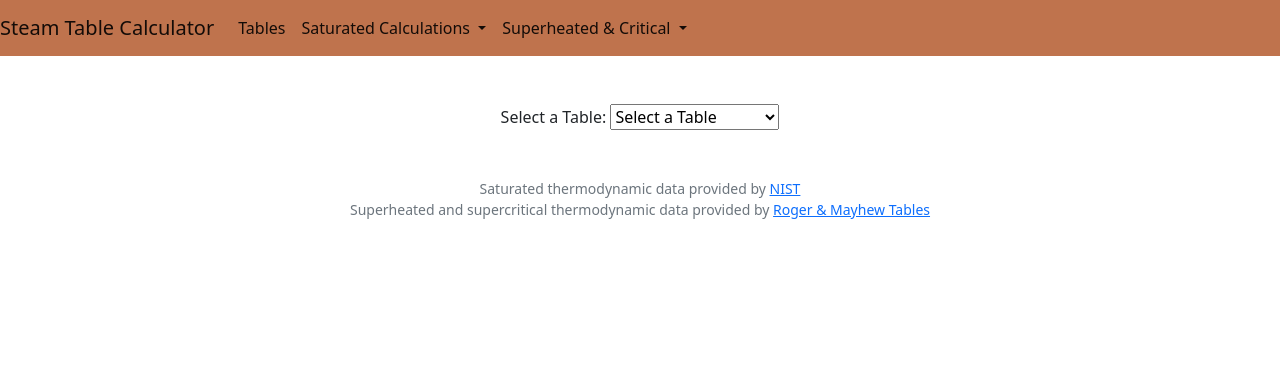
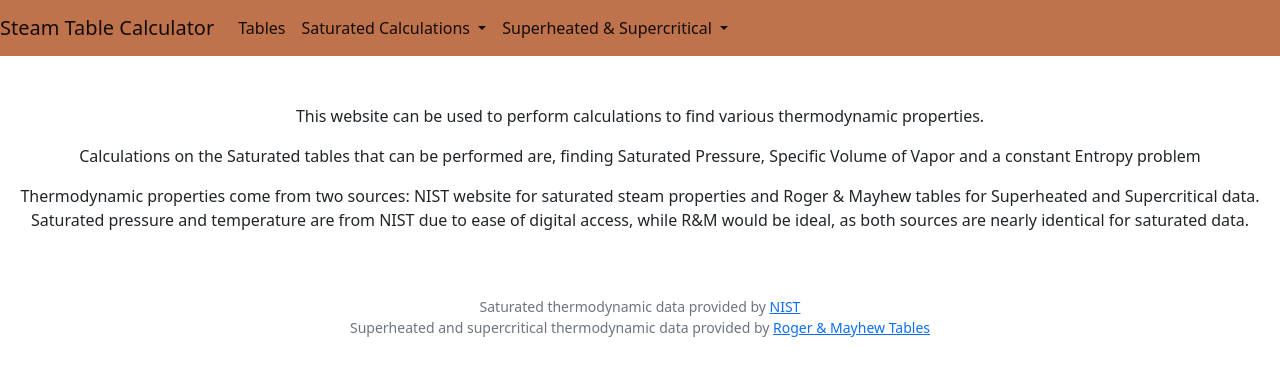
Before and after one commit to HsN22/CS50x-Final-Project, a Flask app: page / in a window 1280 px wide. Shown: the top 376 px of the page. Run offline with Flask 3, Linux system fonts and the light colour scheme; some libraries are stand-ins or nearby versions.

Commit message:
added tables, home page

```diff
--- a/app.py
+++ b/app.py
@@ -39,6 +39,11 @@ for i in tempdict:
 
 
 @app.route('/')
+def home():
+    return render_template("home.html")
+
+
+@app.route('/properties')
 def properties():
     # Data from NIST website
     pressure_l_data = db.execute("SELECT * FROM PressureL")
@@ -47,12 +52,16 @@ def properties():
     temperature_v_data = db.execute("SELECT * FROM TemperatureV")
 
     # Data from R&M tables
+    super_data = db.execute("SELECT * FROM super_heated_steam")
+    critical_data = db.execute("SELECT * FROM critical_heated_steam")
 
     return render_template('properties.html',
                            pressure_l_data=pressure_l_data,
                            pressure_v_data=pressure_v_data,
                            temperature_l_data=temperature_l_data,
-                           temperature_v_data=temperature_v_data)
+                           temperature_v_data=temperature_v_data,
+                           super_data=super_data,
+                           critical_data=critical_data)
 
 @app.route("/pressure", methods=["GET", "POST"])
 def pressure():
--- /dev/null
+++ b/templates/home.html
@@ -0,0 +1,17 @@
+{% extends "layout.html" %}
+
+{% block title %}
+    Home
+{% endblock %}
+
+{% block main %}
+    <p> This website can be used to perform calculations to find various thermodynamic properties. </p>
+
+    <p> Calculations on the Saturated tables that can be performed are, finding Saturated Pressure, Specific Volume of Vapor and a constant Entropy problem</p>
+
+    <p> Thermodynamic properties come from two sources: NIST website for saturated steam properties and Roger & Mayhew tables for Superheated and Supercritical data.
+        Saturated pressure and temperature are from NIST due to ease of digital access,
+        while R&M would be ideal, as both sources are nearly identical for saturated data. </p>
+
+
+{% endblock %}
--- a/templates/layout.html
+++ b/templates/layout.html
@@ -19,14 +19,14 @@
     <body>
 
         <nav class="navbar navbar-expand-lg navbar-light" style="background-color: #bf734d;">
-            <a class="navbar-brand" href="#">Steam Table Calculator</a>
+            <a class="navbar-brand" href="/">Steam Table Calculator</a>
             <button class="navbar-toggler" type="button" data-toggle="collapse" data-target="#navbarNav" aria-controls="navbarNav" aria-expanded="false" aria-label="Toggle navigation">
                 <span class="navbar-toggler-icon"></span>
             </button>
             <div class="collapse navbar-collapse" id="navbarNav">
                 <ul class="navbar-nav">
                     <li class="nav-item active">
-                        <a class="nav-link active" href="/">Tables</a>
+                        <a class="nav-link active" href="/properties">Tables</a>
                     </li>
                     <!-- Add more menu items as needed -->
 
@@ -42,7 +42,7 @@
                     </li>
                     <li class="nav-item dropdown">
                         <a class="nav-link active dropdown-toggle" href="#" id="navbarDropdownMenuLink" role="button" data-bs-toggle="dropdown" aria-expanded="false">
-                          Superheated & Critical
+                          Superheated & Supercritical
                         </a>
                         <ul class="dropdown-menu" aria-labelledby="navbarDropdownMenuLink">
                           <li><a class="dropdown-item" aria-current="page" href="/heated">Temperature Interpolation</a></li>
@@ -58,7 +58,7 @@
 
         <footer class="mb-5 small text-center text-muted">
             <div>Saturated thermodynamic data provided by <a href=https://webbook.nist.gov/chemistry/fluid/>NIST</a></div>
-            <div>Superheated and supercritical thermodynamic data provided by <a href=https://webbook.nist.gov/chemistry/fluid/>Roger & Mayhew Tables</a></div>
+            <div>Superheated and supercritical thermodynamic data provided by <a href=https://www.wiley.com/en-gb/Thermodynamic+and+Transport+Properties+of+Fluids%2C+5th+Edition-p-9781119848981>Roger & Mayhew Tables</a></div>
         </footer>
 
 
--- a/templates/properties.html
+++ b/templates/properties.html
@@ -9,16 +9,39 @@
         <label for="tableSelector">Select a Table:</label>
         <select id="tableSelector" onchange="showTable()">
             <option value="">Select a Table</option>
-            <option value="pressureL">PressureL Data</option>
-            <option value="pressureV">PressureV Data</option>
-            <option value="temperatureL">TemperatureL Data</option>
-            <option value="temperatureV">TemperatureV Data</option>
+            <option value="pressureL">Pressure Liquid Data</option>
+            <option value="pressureV">Pressure Vapor Data</option>
+            <option value="temperatureL">Temperature Liquid Data</option>
+            <option value="temperatureV">Temperature Vapor Data</option>
+            <option value="superheatedSteam">Superheated Steam Data</option>
+            <option value="supercriticalSteam">Supercritical Steam Data</option>
         </select>
 
         <div id="tableContainer">
             <!-- This is where the selected table will be displayed -->
         </div>
     </div>
+
+    <style>
+        #tableContainer {
+            margin-top: 20px;
+            text-align: center;
+        }
+
+        table {
+            border-collapse: collapse;
+            margin: auto;
+        }
+
+        th, td {
+            border: 1px solid black;
+            padding: 8px;
+        }
+
+        th {
+            background-color: #f2f2f2;
+        }
+    </style>
 
     <script>
         function showTable() {
@@ -28,22 +51,7 @@
 
             // Define the table content based on the selected value
             const tableContent = {
-                pressureL: `
-                    <h1 class="text-center">PressureL Data</h1>
-                    <table class="table mx-auto">
-                        <thead>
-                            <tr>
-                                <th>Pressure (bar)</th>
-                                <th>Temperature (C)</th>
-                                <th>Volume (m3/kg)</th>
-                                <th>Internal Energy (kJ/kg)</th>
-                                <th>Enthalpy (kJ/kg)</th>
-                                <th>Entropy (J/g*K)</th>
-                                <th>Phase</th>
-                            </tr>
-                        </thead>
-                        <tbody>
-                            {% for data in pressure_l_data %}
+                pressureL: `{% for data in pressure_l_data %}
                     <tr>
                         <td>{{ data.pressure_bar }}</td>
                         <td>{{ data.temperature_c }}</td>
@@ -53,26 +61,8 @@
                         <td>{{ data.entropy_J_gK }}</td>
                         <td>{{ data.phase }}</td>
                     </tr>
-                            {% endfor %}
-                        </tbody>
-                    </table>
-                `,
-                pressureV: `
-                    <h1 class="text-center">PressureV Data</h1>
-                    <table class="table mx-auto">
-                        <thead>
-                            <tr>
-                                <th>Pressure (bar)</th>
-                                <th>Temperature (C)</th>
-                                <th>Volume (m3/kg)</th>
-                                <th>Internal Energy (kJ/kg)</th>
-                                <th>Enthalpy (kJ/kg)</th>
-                                <th>Entropy (J/g*K)</th>
-                                <th>Phase</th>
-                            </tr>
-                        </thead>
-                        <tbody>
-                            {% for data in pressure_v_data %}
+                {% endfor %}`,
+                pressureV: `{% for data in pressure_v_data %}
                     <tr>
                         <td>{{ data.pressure_bar }}</td>
                         <td>{{ data.temperature_c }}</td>
@@ -82,26 +72,8 @@
                         <td>{{ data.entropy_J_gK }}</td>
                         <td>{{ data.phase }}</td>
                     </tr>
-                            {% endfor %}
-                        </tbody>
-                    </table>
-                `,
-                temperatureL: `
-                    <h1 class="text-center">TemperatureL Data</h1>
-                    <table class="table mx-auto">
-                        <thead>
-                            <tr>
-                                <th>Temperature (C)</th>
-                                <th>Pressure (bar)</th>
-                                <th>Volume (m3/kg)</th>
-                                <th>Internal Energy (kJ/kg)</th>
-                                <th>Enthalpy (kJ/kg)</th>
-                                <th>Entropy (J/g*K)</th>
-                                <th>Phase</th>
-                            </tr>
-                        </thead>
-                        <tbody>
-                            {% for data in temperature_l_data %}
+                {% endfor %}`,
+                temperatureL: `{% for data in temperature_l_data %}
                     <tr>
                         <td>{{ data.temperature_c }}</td>
                         <td>{{ data.pressure_bar }}</td>
@@ -111,26 +83,8 @@
                         <td>{{ data.entropy_J_gK }}</td>
                         <td>{{ data.phase }}</td>
                     </tr>
-                            {% endfor %}
-                        </tbody>
-                    </table>
-                `,
-                temperatureV: `
-                    <h1 class="text-center">TemperatureV Data</h1>
-                    <table class="table mx-auto">
-                        <thead>
-                            <tr>
-                                <th>Temperature (C)</th>
-                                <th>Pressure (bar)</th>
-                                <th>Volume (m3/kg)</th>
-                                <th>Internal Energy (kJ/kg)</th>
-                                <th>Enthalpy (kJ/kg)</th>
-                                <th>Entropy (J/g*K)</th>
-                                <th>Phase</th>
-                            </tr>
-                        </thead>
-                        <tbody>
-                            {% for data in temperature_v_data %}
+                {% endfor %}`,
+                temperatureV: `{% for data in temperature_v_data %}
                     <tr>
                         <td>{{ data.temperature_c }}</td>
                         <td>{{ data.pressure_bar }}</td>
@@ -140,14 +94,50 @@
                         <td>{{ data.entropy_J_gK }}</td>
                         <td>{{ data.phase }}</td>
                     </tr>
-                            {% endfor %}
-                        </tbody>
-                    </table>
-                `,
+                {% endfor %}`,
+                superheatedSteam: `{% for data in super_data %}
+                    <tr>
+                        <td>{{ data.p }}</td>
+                        <td>{{ data.sat_T_c }}</td>
+                        <td>{{ data.v }}</td>
+                        <td>{{ data.u }}</td>
+                        <td>{{ data.h }}</td>
+                        <td>{{ data.s }}</td>
+                    </tr>
+                {% endfor %}`,
+                supercriticalSteam: `{% for data in critical_data %}
+                    <tr>
+                        <td>{{ data.p }}</td>
+                        <td>{{ data.sat_T_c }}</td>
+                        <td>{{ data.v }}</td>
+                        <td>{{ data.h }}</td>
+                    </tr>
+                {% endfor %}`
             };
 
             // Set the selected table's content in the tableContainer
-            tableContainer.innerHTML = tableContent[selectedValue] || "";
+            tableContainer.innerHTML = selectedValue ? `
+                <table>
+                    <thead>
+                        <tr>
+                            ${getTableHeader(selectedValue)}
+                        </tr>
+                    </thead>
+                    <tbody>${tableContent[selectedValue]}</tbody>
+                </table>` : "";
+        }
+
+        function getTableHeader(selectedValue) {
+            const headerColumns = {
+                pressureL: "<th>Pressure (bar)</th><th>Temperature (C)</th><th>Volume (m3/kg)</th><th>Internal Energy (kJ/kg)</th><th>Enthalpy (kJ/kg)</th><th>Entropy (J/g*K)</th><th>Phase</th>",
+                pressureV: "<th>Pressure (bar)</th><th>Temperature (C)</th><th>Volume (m3/kg)</th><th>Internal Energy (kJ/kg)</th><th>Enthalpy (kJ/kg)</th><th>Entropy (J/g*K)</th><th>Phase</th>",
+                temperatureL: "<th>Temperature (C)</th><th>Pressure (bar)</th><th>Volume (m3/kg)</th><th>Internal Energy (kJ/kg)</th><th>Enthalpy (kJ/kg)</th><th>Entropy (J/g*K)</th><th>Phase</th>",
+                temperatureV: "<th>Temperature (C)</th><th>Pressure (bar)</th><th>Volume (m3/kg)</th><th>Internal Energy (kJ/kg)</th><th>Enthalpy (kJ/kg)</th><th>Entropy (J/g*K)</th><th>Phase</th>",
+                superheatedSteam: "<th>Pressure (p)</th><th>Saturation Temperature (°C)</th><th>Volume (v)</th><th>Internal Energy (u)</th><th>Enthalpy (h)</th><th>Entropy (s)</th>",
+                supercriticalSteam: "<th>Pressure (p)</th><th>Saturation Temperature (°C)</th><th>Volume (v)</th><th>Enthalpy (h)</th>"
+            };
+
+            return headerColumns[selectedValue] || "";
         }
     </script>
 {% endblock %}
```
Also changed, not shown: templates/propertiesold.html (renamed from templates/old_properties.html, +48 -0 lines). Lines whose indentation alone changed are shown as unchanged.
